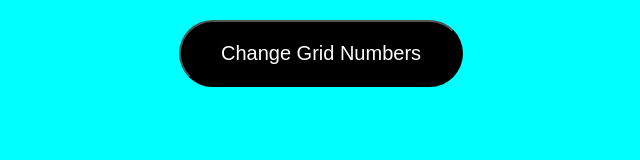
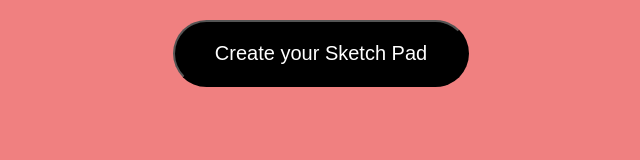
Before and after one commit to kaliglass/Etch-A-Sketch, a plain HTML site: page index.html in a window 1280 px wide. Shown: the whole page, without its empty margins (319-959 px from the left). Drawn offline with Linux system fonts and the light colour scheme.

Commit message:
Added a nice UI for the button and gave a background color

```diff
--- a/index.html
+++ b/index.html
@@ -9,13 +9,16 @@
 <body>
 
     <div class="button">
-        <button>Change Grid Numbers</button>
+        <button>Create your Sketch Pad</button>
     </div>
     <div class="parent">
         <div class="container">
 
         </div>
     </div>
+
+
+</body>
     <script src = "script.js"></script>
 </body>
 </html>
--- a/script.js
+++ b/script.js
@@ -18,6 +18,7 @@ for (let i = 0; i < gridNo; i++) {
         square.style.width = `${800/gridNo}px`;
         square.style.height = `${800/gridNo}px`;
         square.style.border = "1px solid black";
+        square.style.backgroundColor = "white";
         container.appendChild(square);
         square.addEventListener("mouseover",()=>{
             const randomColor = Math.floor(Math.random()*16777215).toString(16);
--- a/styles.css
+++ b/styles.css
@@ -1,6 +1,6 @@
 *{
     box-sizing: border-box;
-    background-color: aqua;
+    background-color: lightcoral;
 }
 .container{
     display: flex;
@@ -9,12 +9,14 @@
     width: 800px;
     justify-content: center;
     margin: 20px;
+
 }
 
 .parent{
     display: flex;
     justify-content: center;
     align-items: center;
+
 }
 
 .button{
```
